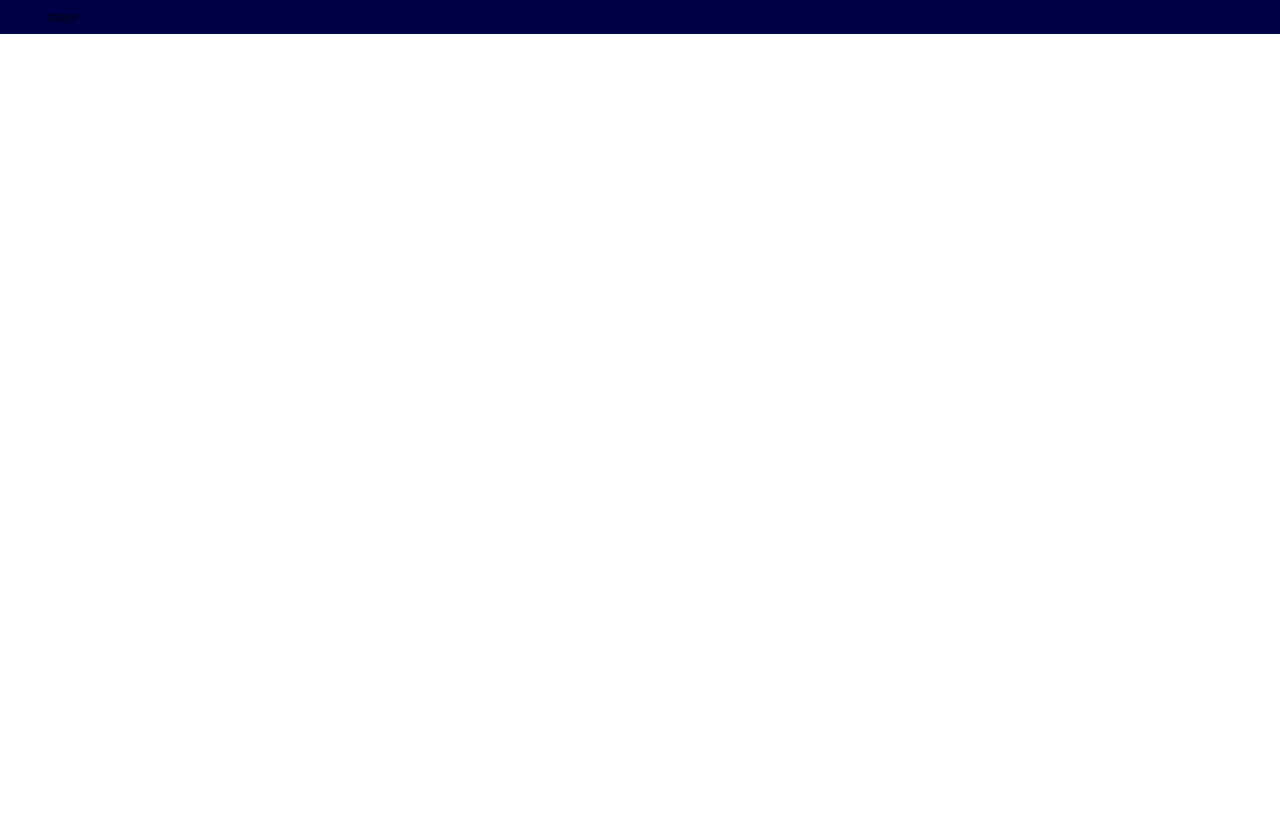
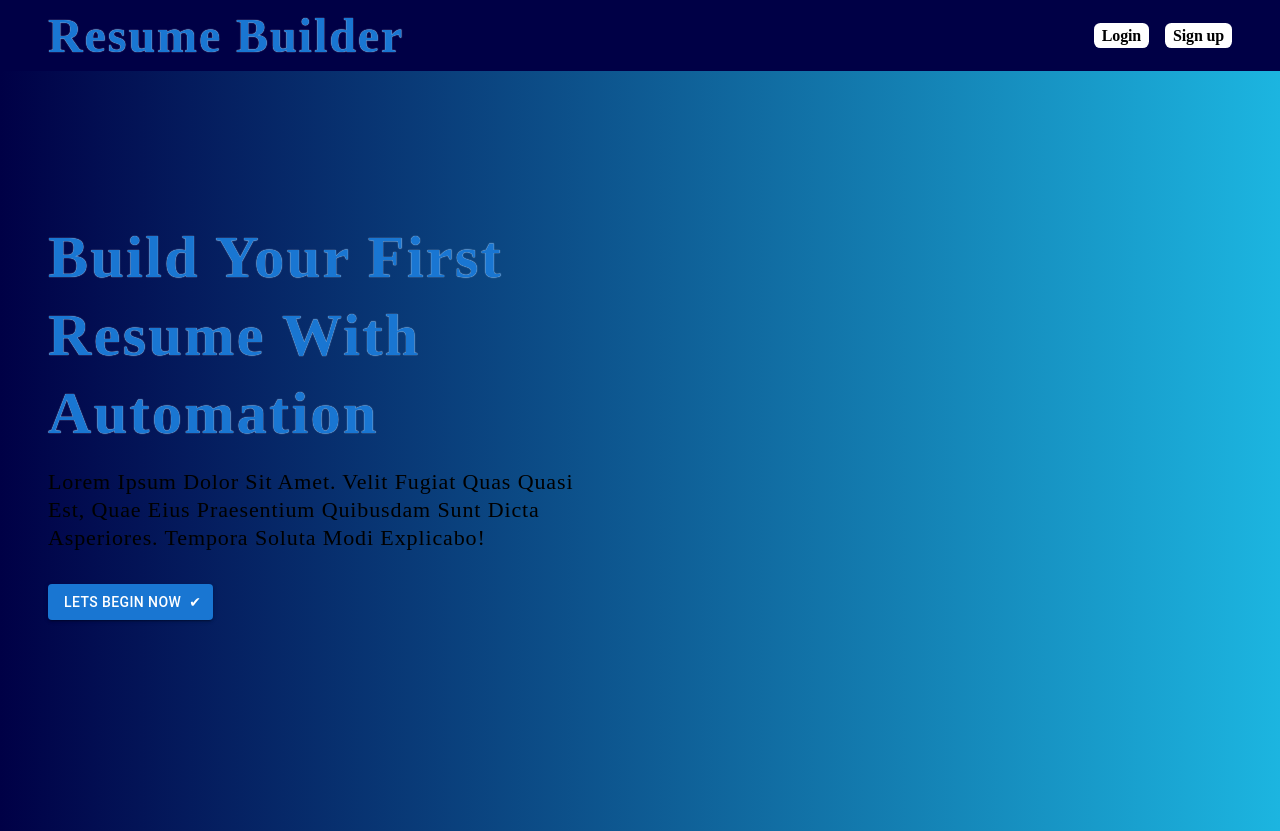
Before and after one commit to niaziiii/resume-builder, a React (Create React App) app: page / in a window 1280 px wide. Before the commit the page ends 800 px from the top, so only its background shows below. Built offline with nearby package versions, Linux system fonts and the light colour scheme; no server answers.

Commit message:
fix added some page changes

```diff
--- a/src/App.js
+++ b/src/App.js
@@ -1,42 +1,39 @@
 import { React, useState } from 'react'
-// import { useEffect } from 'react'
+import { useEffect } from 'react'
 
 import './style/style.css'
 
-// import { BrowserRouter as Router, Route ,BrowserRouter } from 'react-router-dom'
 import { BrowserRouter, Routes, Route, } from "react-router-dom";
-// import checkUser from './contstrains/isLoggedIn'
+import checkUser from './contstrains/isLoggedIn'
 import  {Home,LoginUser,SignUser,Resume} from './components/index';
-import NavigationBar from './components/NavigationBar/NavigationBar';
 
 
 
 function App() {
   const [user, setUser] = useState(null)
-  // const [animation, setAnimation] = useState(true)
+  const [animation, setAnimation] = useState(true)
 
   // using useEffect to check user logged in
-  // useEffect(() => {
-  //   const getUser = async () => {
-  //     await checkUser({ setUser, setAnimation });
-  //   };
-  //   return () => getUser();
-  // }, []);
+  useEffect(() => {
+    const getUser = async () => {
+      await checkUser({ setUser, setAnimation });
+    };
+    return () => getUser();
+  }, []);
 
 
   return (
     <>
-    <NavigationBar user={user} setUser={setUser} />
-      {/* {animation ? <div className='app__mainAniamtion slide-bottom'><span>🧾</span></div> : ""} */}
+      {animation ? <div className='app__mainAniamtion slide-bottom'><span>🧾</span></div> : ""}
 
-      {/* <BrowserRouter>
+       <BrowserRouter>
         <Routes>
           <Route path="/" element={<Home user={user} setUser={setUser} />}></Route>
           <Route path="/resume" element={<Resume user={user} setUser={setUser} />}></Route>
           <Route path="/login" element={<LoginUser user={user} setUser={setUser} />}></Route>
           <Route path="/signup" element={<SignUser user={user} setUser={setUser}/>}></Route>
         </Routes>
-      </BrowserRouter> */}
+      </BrowserRouter>
     </>
   )
 }
--- a/src/components/NavigationBar/NavigationBar.jsx
+++ b/src/components/NavigationBar/NavigationBar.jsx
@@ -15,26 +15,25 @@ const logoutuser = (prop, history) => {
   prop.setUser(null)
 
   // redirect to home page
-  // history('/')
+  history('/')
 }
 
 export default function NavigationBar(prop) {
-  // const history = useNavigate();
+  const history = useNavigate();
 
   return (
     <div className='app__main-nav'>
-      {/* Link to='/' className='logo-container'>Resume Builder</Link> */}
-      <div className="app__main-nav__logo">rsu,e</div>
+      <div className="app__main-nav__logo"><Link to='/' className='logo-container'>Resume Builder</Link></div>
       <div className="app__main-nav__menu">
       {
         prop.user?
         <span className='userHeader'>
                       <h2>{prop.user.firstName.charAt(0).toUpperCase() + prop.user.firstName.slice(1)}</h2>
-                     {/* <button onClick={() => logoutuser(prop, history)}>logout</button> */}
+                     <button onClick={() => logoutuser(prop, history)}>logout</button>
                  </span>:
                  <span className='userHeader'>
-                  {/* <Link to='/login' className='userHeaderlogout'>Login</Link> */}
-                  {/* <Link to='/signup' className='userHeaderlogout'>Sign up</Link> */}
+                  <Link to='/login' className='userHeaderlogout'>Login</Link>
+                  <Link to='/signup' className='userHeaderlogout'>Sign up</Link>
                  </span>
 
 
```
